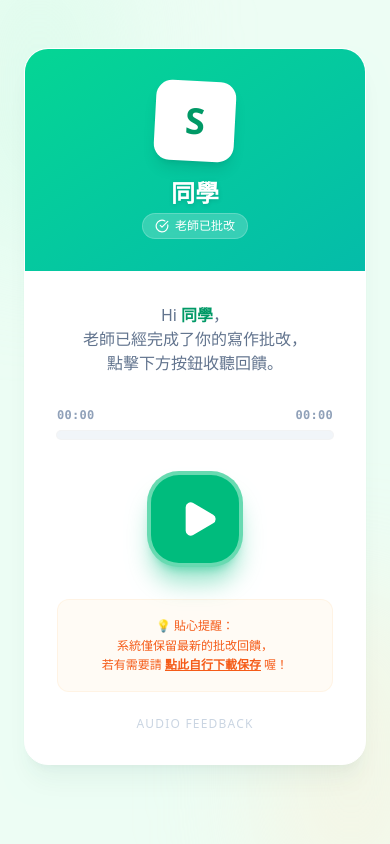
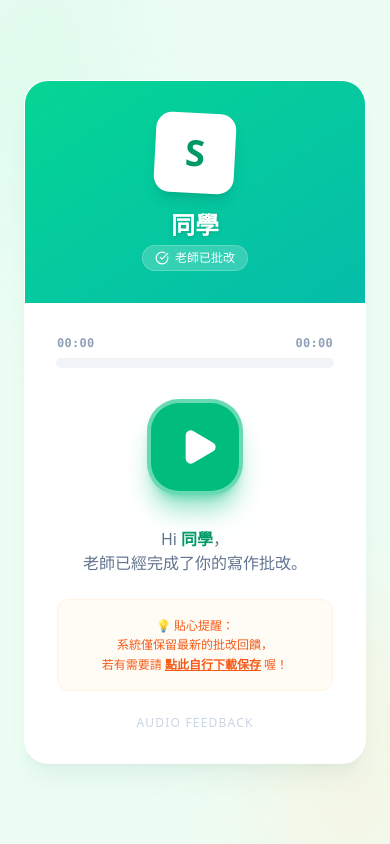
Before and after one commit to binongwu/voice-feedback-0211, a Next.js app: page /feedback/1 in a window 390 px wide. Built offline with nearby package versions, Linux system fonts and the light colour scheme; no server answers.

Commit message:
UI: Vertically center feedback card, move greeting text below play button for mobile focus

```diff
--- a/src/app/feedback/[id]/page.tsx
+++ b/src/app/feedback/[id]/page.tsx
@@ -83,7 +83,7 @@ export default function FeedbackPage() {
     if (isLoading) return <div className="min-h-screen bg-emerald-50 flex items-center justify-center"><Loader2 className="w-10 h-10 text-emerald-500 animate-spin" /></div>;
 
     return (
-        <div className="min-h-screen bg-emerald-50/50 font-sans flex flex-col items-center justify-start pt-12 sm:pt-24 p-6 relative overflow-hidden">
+        <div className="min-h-screen bg-emerald-50/50 font-sans flex flex-col items-center justify-center p-6 relative overflow-hidden">
 
             {/* 背景裝飾 (Circle Patterns like e-Learning platforms) */}
             <div className="absolute top-[-10%] left-[-10%] w-[40%] h-[40%] bg-emerald-100 rounded-full opacity-50 blur-3xl"></div>
@@ -125,12 +125,7 @@ export default function FeedbackPage() {
                                 // Ignore errors if no URL is set (initial state)
                                 if (!audioUrl) return;
 
-                                console.error("Audio playback error", e);
-                                // Only show error if we were trying to play
-                                if (isPlaying) {
-                                    setError('播放不順暢，請試著重新點擊播放');
-                                    setIsPlaying(false);
-                                }
+                                console.error("Audio playback error (suppressed for UI):", e);
                             }}
                             className="hidden"
                         />
@@ -142,12 +137,7 @@ export default function FeedbackPage() {
                             </div>
                         )}
 
-                        <div className="text-center mb-8">
-                            <p className="text-slate-500 font-medium">
-                                Hi <span className="text-emerald-600 font-bold">{student?.name || '同學'}</span>，<br />
-                                老師已經完成了你的寫作批改，<br />點擊下方按鈕收聽回饋。
-                            </p>
-                        </div>
+
 
                         {/* 進度條 */}
                         <div className="mb-8">
@@ -177,6 +167,14 @@ export default function FeedbackPage() {
                             </button>
                         </div>
 
+                        {/* 問候語 (Moved below play button) */}
+                        <div className="text-center mb-6">
+                            <p className="text-slate-500 font-medium">
+                                Hi <span className="text-emerald-600 font-bold">{student?.name || '同學'}</span>，<br />
+                                老師已經完成了你的寫作批改。
+                            </p>
+                        </div>
+
                         {/* 提示語 & 下載連結 */}
                         <div className="text-center bg-orange-50/50 p-4 mb-6 rounded-xl border border-orange-100/50">
                             <p className="text-orange-600/90 text-xs font-medium leading-relaxed">
```
